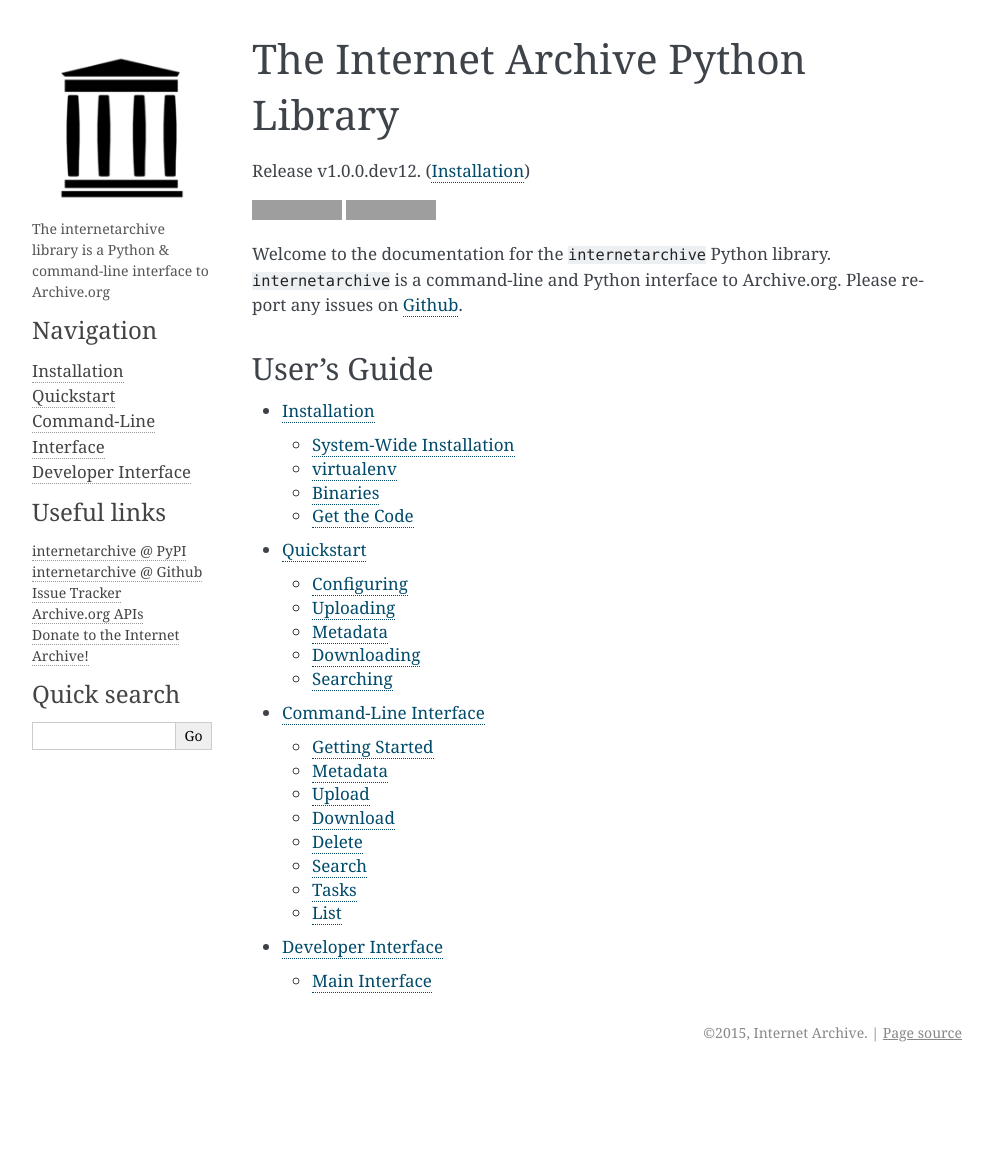
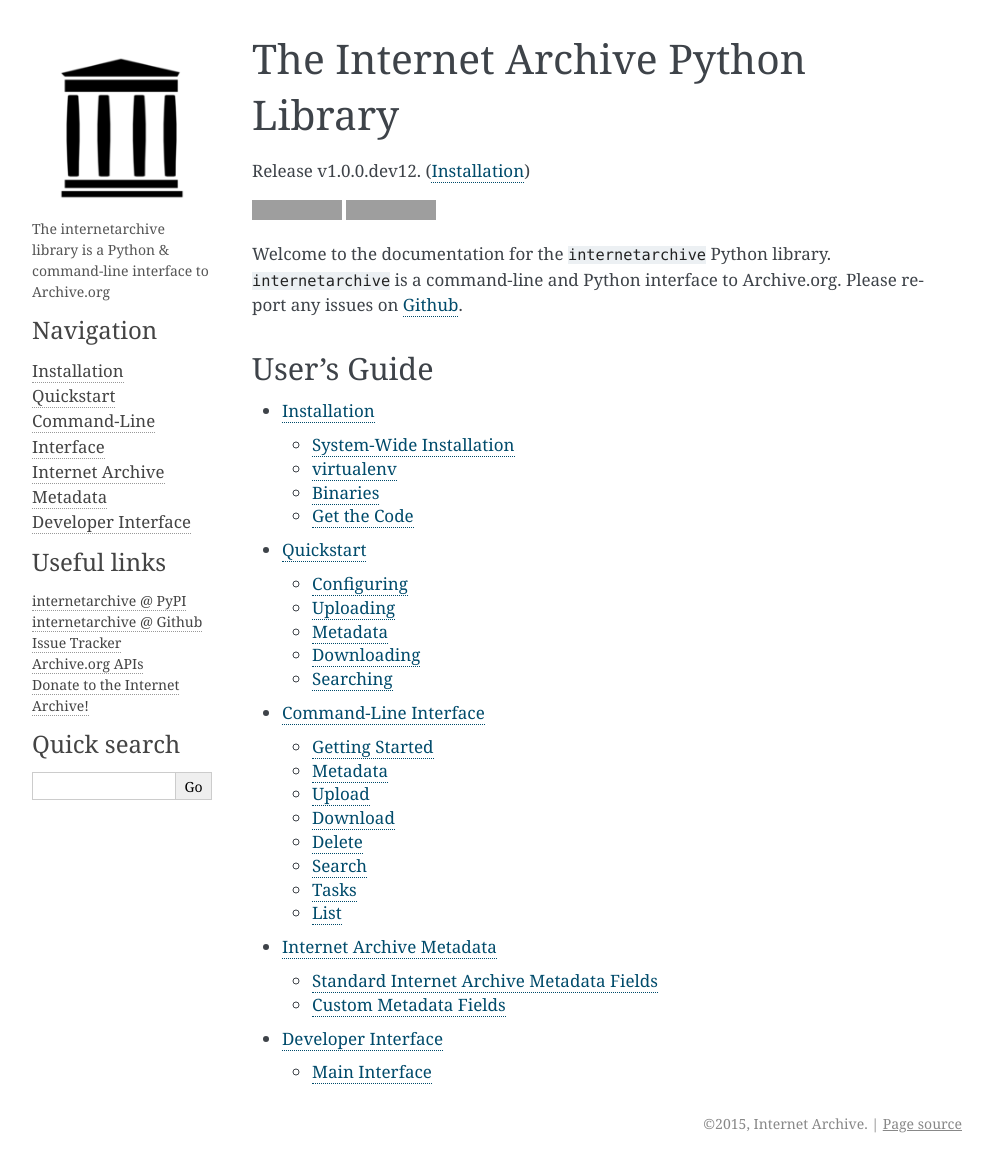
Before and after one commit to jjjake/internetarchive, a Sphinx documentation site: the page built from docs/source/index.rst, in a window 1280 px wide. Shown: the whole page, without its empty margins (148-1141 px from the left). Built offline with Sphinx 7.4.7, drawn with Linux system fonts in a browser that asks for light colours; before the commit the page ends 1072 px from its top, so only the background shows below that; some of the changed lines change nothing that is shown; grey boxes are pictures that could not be loaded.

Commit message:
Added documentation on IA metadata fields.

```diff
--- a/docs/source/cli.rst
+++ b/docs/source/cli.rst
@@ -88,6 +88,8 @@
 .. code:: bash
 
     $ ia metadata <identifier> --target="extra_metadata" --modify="foo:bar"
+
+Refer to `Internet Archive Metadata <metadata.html>`_ for more specific details regarding metadata and Archive.org.
 
 
 Modifying Metadata in Bulk
--- a/docs/source/index.rst
+++ b/docs/source/index.rst
@@ -29,4 +29,5 @@
     installation
     quickstart
     cli
+    metadata
     api
--- /dev/null
+++ b/docs/source/metadata.rst
@@ -0,0 +1,258 @@
+Internet Archive Metadata
+=========================
+
+`Metadata <https://en.wikipedia.org/wiki/Metadata>`_ is data about data.
+In the case of Internet Archive items, the metadata describes the contents of the items.
+Metadata can include information such as the performance date for a concert, the name of the artist, and a set list for the event.
+
+Metadata is a very important element of items in the Internet Archive.
+Metadata allows people to locate and view information.
+Items with little or poor metadata may never be seen and can become lost.
+
+
+Standard Internet Archive Metadata Fields
+-----------------------------------------
+
+There are several standard metadata fields recognized for Internet Archive items.
+Most metadata fields are optional.
+
+addeddate
+^^^^^^^^^
+
+Contains the date on which the item was added to Internet Archive.
+
+Please use an `ISO 8601 <https://en.wikipedia.org/wiki/ISO_8601>`_ compatible format for this date.
+For instance, these are all valid date formats:
+
+- YYYY
+- YYYY-MM-DD
+- YYYY-MM-DD HH:MM:SS
+
+While it is possible to set the ``addeddate`` metadata value it is not recommended.
+This value is typically set by automated processes.
+
+adder
+^^^^^
+
+The name of the account which added the item to the Internet Archive.
+
+While is is possible to set the ``adder`` metadata value it is not recommended.
+This value is typically set by automated processes.
+
+collection
+^^^^^^^^^^
+
+A collection is a specialized item used for curation and aggregation of other items.
+Assigning an item to a collection defines where the item may be located by a user browsing Internet Archive.
+
+A collection **must** exist prior to assigning any items to it.
+Currently collections can only be created by Internet Archive staff members.
+Please `contact Internet Archive <mailto:info@archive.org?subject=[Collection Creation Request]>`_ if you need a collection created.
+
+All items **should** belong to a collection.
+For testing purposes, you may upload to the ``test_collection`` collection.
+
+contributor
+^^^^^^^^^^^
+
+The value of the ``contributor`` metadata field is information about the entity responsible for making contributions to the content of the item.
+This is often the library, organization or individual making the item available on Internet Archive.
+
+The value of this metadata field may contain HTML. ``<script>`` tags and CSS are not allowed.
+
+coverage
+^^^^^^^^
+
+The extent or scope of the content of the material available in the item.
+The value of the ``coverage`` metadata field may include geographic place, temporal period, jurisdiction, etc.
+For items which contain multi-volume or serial content, place the statement of holdings in this metadata field.
+
+creator
+^^^^^^^
+
+An entity primarily responsible for creating the files contained in the item.
+
+credits
+^^^^^^^
+
+The participants in the production of the materials contained in the item.
+
+The value of this metadata field may contain HTML. ``<script>`` tags and CSS are not allowed.
+
+date
+^^^^
+
+The publication, production or other similar date of this item.
+
+Please use an `ISO 8601 <https://en.wikipedia.org/wiki/ISO_8601>`_ compatible format for this date.
+
+description
+^^^^^^^^^^^
+
+A description of the item.
+
+The value of this metadata field may contain HTML. ``<script>`` tags and CSS are not allowed.
+
+language
+^^^^^^^^
+
+The primary language of the material available in the item.
+
+While the value of the ``language`` metadata field can be any value, Internet Archive prefers they be `MARC21 Language Codes <https://www.loc.gov/marc/languages/language_name.html>`_.
+
+licenseurl
+^^^^^^^^^^
+
+A URL to the license which covers the works contained in the item.
+
+Internet Archive recommends (but does not require) `Creative Commons <https://creativecommons.org>`_ licensing.
+Creative Commons provides a `license selector <https://creativecommons.org/choose/?partner=ia&exit_url=http%3A%2F%2Fwww.archive.org%2Fservices%2Flicense-chooser.php%3Flicense_url%3D%5Blicense_url%5D%26license_name%3D%5Blicense_name%5D%26license_image%3D%5Blicense_button%5D%26deed_url%3D%5Bdeed_url%5D&jurisdiction_choose=1>`_ for finding the correct license for your needs.
+
+mediatype
+^^^^^^^^^
+
+The primary type of media contained in the item.
+While an item can contain files of diverse mediatypes the value in this field defines the appearance and functionality of the item's detail page on Internet Archive.
+In particular, the mediatype of an item defines what sort of online viewer is available for the files contained in the item.
+
+The mediatype metadata field recognizes a limited set of values:
+
+- ``audio``: The majority of audio items should receive this mediatype value.
+  Items for the `Live Music Archive <https://www.archive.org/details/etree>`_ should instead use the ``etree`` value.
+- ``collection``: Denotes the item as a collection to which other collections and items can belong.
+- ``data``: This is the default value for mediatype.
+  Items with a mediatype of ``data`` will be available in Internet Archive but you will not be able to browse to them.
+  In addition there will be no online reader/player for the files.
+- ``etree``: Items which contain files for the `Live Music Archive <https://www.archive.org/details/etree>`_ should have a mediatype value of ``etree``.
+  The Live Music Archive has very specific upload requirements.
+  Please consult the `documentation <https://www.archive.org/about/faqs.php#Live_Music_Archive>`_ for the Live Music Archive prior to creating items for it.
+- ``image``: Items which predominantly consist of image files should receive a mediatype value of ``image``.
+  Currently these items will not available for browsing or online viewing in Internet Archive but they will require no additional changes when this mediatype receives additional support in the Archive.
+- ``movies``: All videos (television, features, shorts, etc.) should receive a mediatype value of ``movies``.
+  These items will be displayed with an online video player.
+- ``software``: Items with a mediatype of ``software`` are accessible to browse via Internet Archive's `software collection <http://www.archive.org/details/software>`_.
+  There is no online viewer for software but all files are available for download.
+- ``web``: The ``web`` mediatype value is reserved for items which contain web archive `WARC <http://www.digitalpreservation.gov/formats/fdd/fdd000236.shtml>`_ files.
+
+If the mediatype value you set is not in the list above it will be saved but ignored by the system. The item will be treated as though it has a mediatype value of ``data``.
+
+If a value is not specified for this field it will default to ``data``.
+
+noindex
+^^^^^^^
+
+All items will have their metadata included in the Internet Archive search engine.
+To disable indexing in the search engine, include a ``noindex`` metadata tag.
+The value of the tag does not matter.
+Its presence is enough to trigger not including the metadata in the search engine.
+
+If an item's metadata has already been indexed in the search engine, setting ``noindex`` will remove it from the index.
+
+Items whose metadata is not not included in the search engine index are not considered "public" per se and therefore will not have a value in the ``publicdate`` metadata field (see below).
+
+notes
+^^^^^
+
+Contains user-defined information about the item.
+
+The value of this metadata field may contain HTML. ``<script>`` tags and CSS are not allowed.
+
+pick
+^^^^
+
+On the v1 Archive.org site, each collection page on Internet Archive may include a "Staff Picks" section.
+This section will highlight a single item in the collection.
+This item will be selected at random from the items with a ``pick`` metadata value of ``1``.
+If there are no items with this ``pick`` metadata value the "Staff Picks" section will not appear on the collection page.
+
+By default all new items have no `pick` metadata value.
+**Note:** v2 of the Archive.org website does not make use of this value.
+
+publicdate
+^^^^^^^^^^
+
+Items which have had their metadata included in the Internet Archive search engine index are considered to be public.
+The date the metadata is added to the index is the public date for the item.
+
+Please use an `ISO 8601 <https://en.wikipedia.org/wiki/ISO_8601>`_ compatible format for this date.
+For instance, these are all valid date formats:
+
+While it is possible to set the ``publicdate`` metadata value it is not recommended.
+This value is typically set by automated processes.
+
+publisher
+^^^^^^^^^
+
+The publisher of the material available in the item.
+
+rights
+^^^^^^
+
+A statement of the rights held in and over the files in the item.
+
+The value of this metadata field may contain HTML. ``<script>`` tags and CSS are not allowed.
+
+subject
+^^^^^^^
+
+Keyword(s) or phrase(s) that may be searched for to find your item.
+This field can contain multiple values:
+
+.. code:: bash
+
+    $ ia metadata <identifier> --modify='subject:foo' --modify='subject:bar'
+
+Or, in Python:
+
+.. code:: python
+
+    >>> from internetarchive import modify_metadata
+    >>> md = dict(subject=['foo', 'bar'])
+    >>> r = modify_metadata('<identifier>', md)
+
+It is helpful but **not** necessary for you to use `Library of Congress Subject Headings <http://id.loc.gov/authorities/subjects.html>`_ for the value of this metadata header.
+
+title
+^^^^^
+
+The title for the item.
+This appears in the header of the item's detail page on Internet Archive.
+
+If a value is not specified for this field it will default to the identifier for the item.
+
+updatedate
+^^^^^^^^^^
+
+The date on which an update was made to the item.
+This field is repeatable.
+
+Please use an `ISO 8601 <http://en.wikipedia.org/wiki/ISO_8601>`_ compatible format for this date.
+
+While it is possible to set the ``publicdate`` metadata value it is not recommended.
+This value is typically set by automated processes.
+
+updater
+^^^^^^^
+
+The name of the account which updated the item.
+This field is repeatable.
+
+While it is possible to set the ``updater`` metadata value it is not recommended.
+This value is typically set by automated processes.
+
+uploader
+^^^^^^^^
+
+The name of the account which uploaded the file(s) to the item.
+
+The uploader has ownership over the item and is allowed to maintain it.
+
+This value is set by automated processes.
+
+
+Custom Metadata Fields
+----------------------
+
+Internet Archive strives to be metadata agnostic, enabling users to define the metadata format which best suits the needs of their material.
+In addition to the standard metadata fields listed above you may also define as many custom metadata fields as you require.
+These metadata fields can be defined ad hoc at item creation or metadata editing time and do not have to be defined in advance.
--- a/docs/source/quickstart.rst
+++ b/docs/source/quickstart.rst
@@ -106,6 +106,8 @@
     >>> f.title
     'My File Title'
 
+Refer to `Internet Archive Metadata <metadata.html>`_ for more specific details regarding metadata and Archive.org.
+
 
 Downloading
 -----------
```
